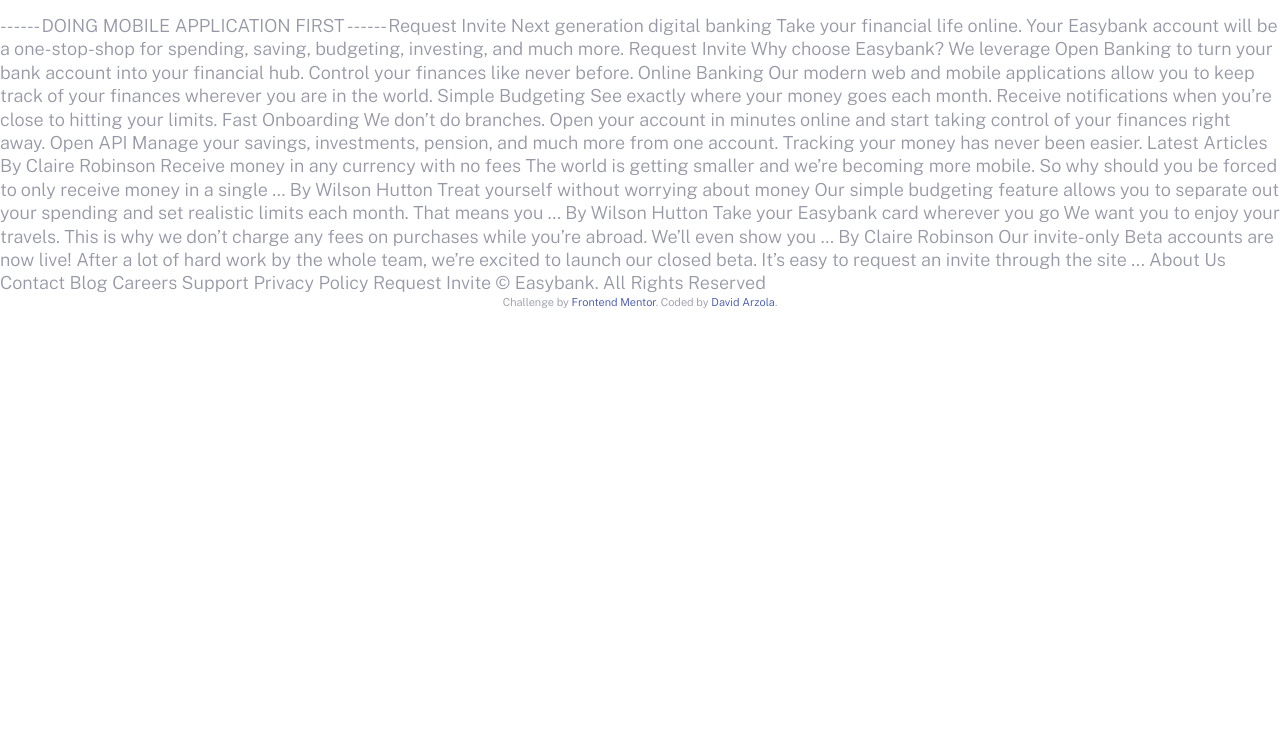
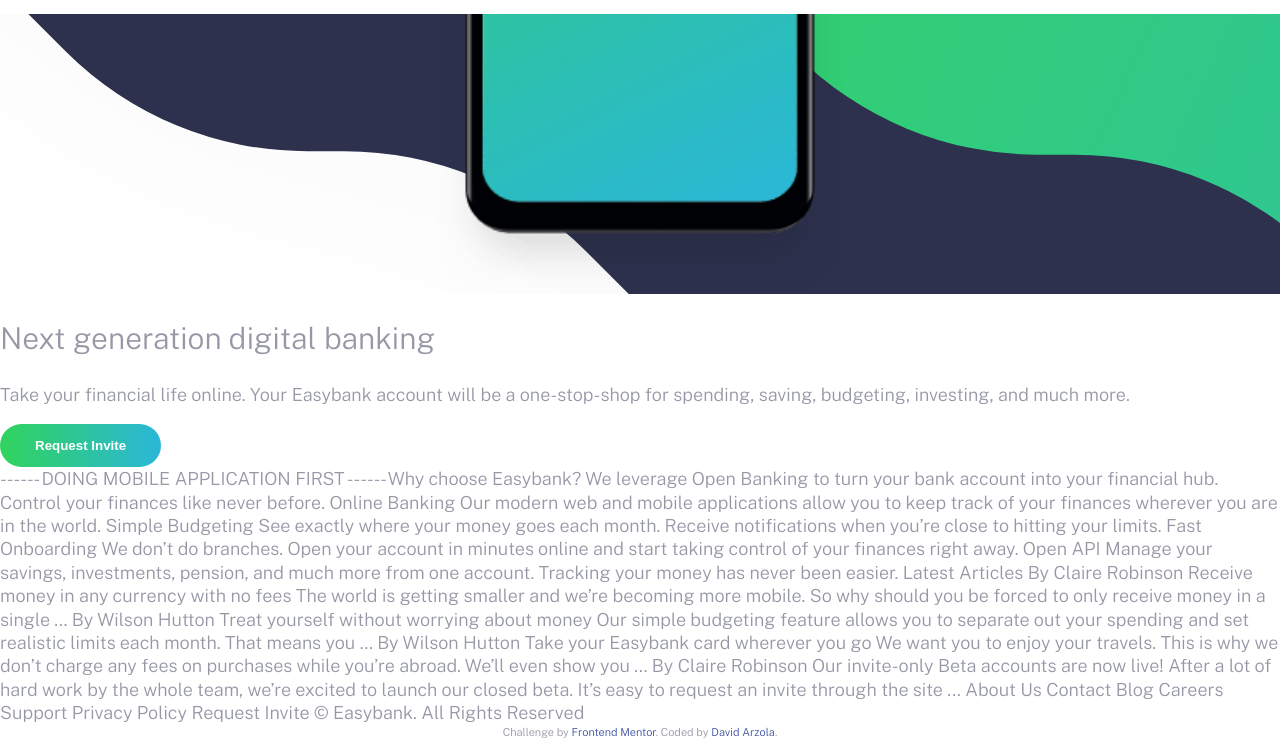
Before and after one commit to DArzoEsp/easybank-landing-page-master, a plain HTML site: page index.html in a window 1280 px wide. Shown: the part 64-803 px from the top of the page. Drawn offline with nearby package versions, Linux system fonts and the light colour scheme.

Commit message:
working on finishing touches for hero

```diff
--- a/index.html
+++ b/index.html
@@ -53,20 +53,21 @@
     </div>
   </header>
 
+  <section class="hero">
+    <div class="hero__image"></div>
+    <div class="hero__text">
+      <h1>
+        Next generation digital banking
+      </h1>
+      <p>
+        Take your financial life online. Your Easybank account will be a one-stop-shop
+        for spending, saving, budgeting, investing, and much more.
+      </p>
+      <button href="#" class="button hero__cta">Request Invite</button>
+    </div>
+  </section>
+
   ------ DOING MOBILE APPLICATION FIRST ------
-
-  Request Invite
-
-
-
-  Next generation digital banking
-
-  Take your financial life online. Your Easybank account will be a one-stop-shop
-  for spending, saving, budgeting, investing, and much more.
-
-  Request Invite
-
-
 
   Why choose Easybank?
 
--- /dev/null
+++ b/scss/_hero.scss
@@ -0,0 +1,32 @@
+.hero {
+
+
+
+    &__image {
+        position: relative;
+        background-image: url('/images/bg-intro-mobile.svg');
+        background-size: cover;
+        background-repeat: no-repeat;
+        background-position: center center;
+        min-height: 17.5rem;
+
+        &::before {
+            content: "";
+            position: absolute;
+            height: 100%;
+            width: 100%;
+            background-image: url('/images/image-mockups.png');
+            background-size: 93%;
+            background-repeat: no-repeat;
+            background-position: center bottom;
+            min-height: 17.5rem;
+        }
+    }
+
+    &__text {
+        h1 {
+            font-size: 30px;
+            font-weight: 300;
+        }
+    }
+}
--- a/scss/style.scss
+++ b/scss/style.scss
@@ -6,3 +6,4 @@
 
 @import "globals";
 @import "header";
+@import "hero";
```
Also changed, not shown: scss/style.css, 1 other file.
